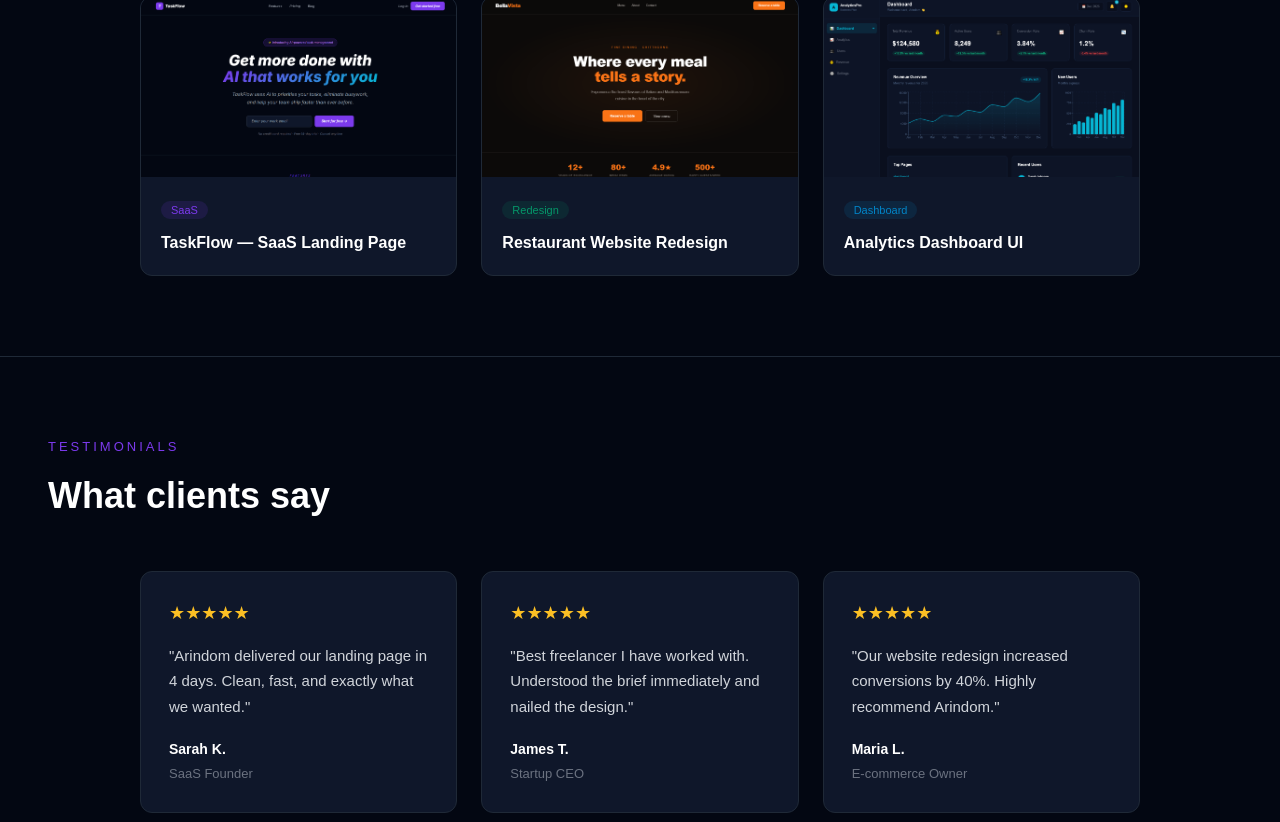
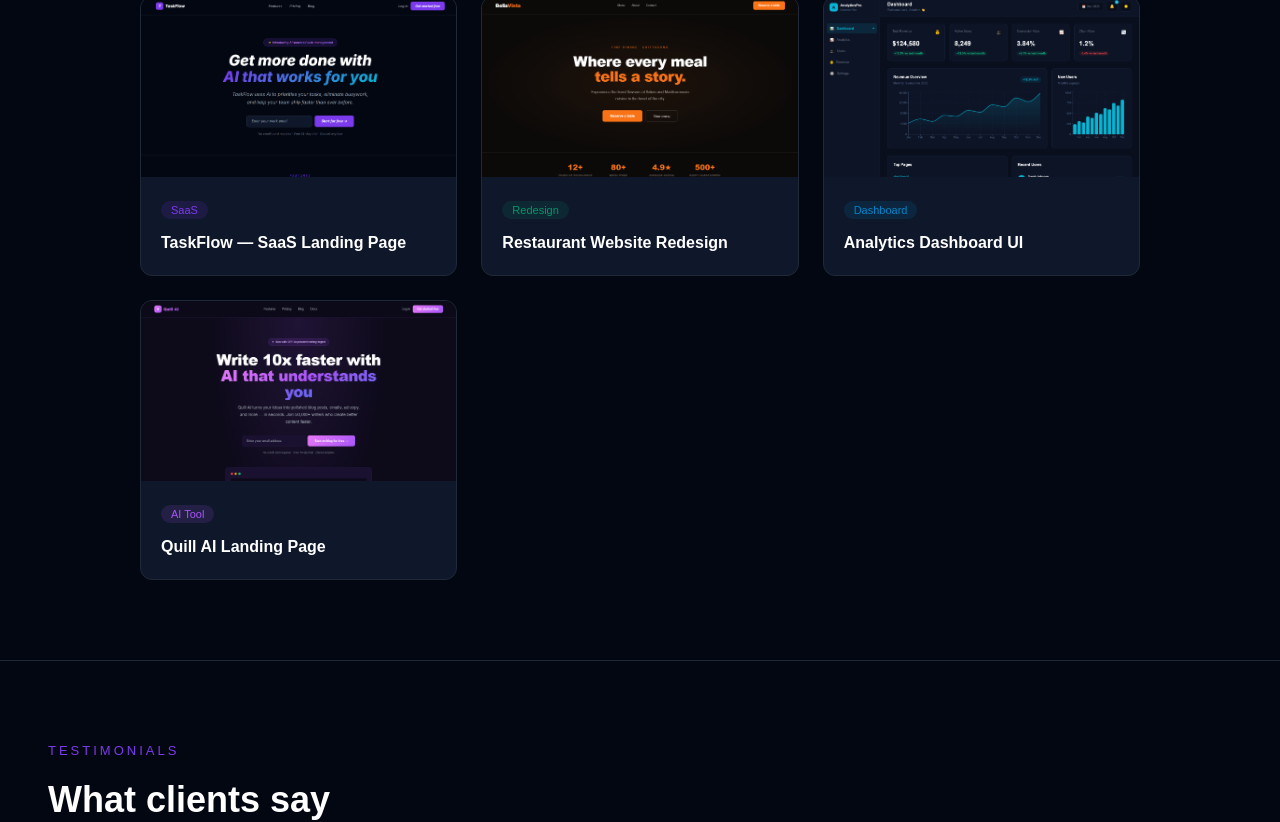
Before and after one commit to arindom13-debug/my-portfolio, a React (Vite) app: page / in a window 1280 px wide. Shown: the part 1856-2678 px from the top of the page. Built offline with nearby package versions, Linux system fonts and the light colour scheme.

Commit message:
add Quill AI to portfolio

```diff
--- a/src/App.jsx
+++ b/src/App.jsx
@@ -349,6 +349,13 @@
               image: "/dashboard.png",
               link: "https://dashboard-two-beta-77.vercel.app/",
             },
+            {
+              title: "Quill AI Landing Page",
+              tag: "AI Tool",
+              color: "#a855f7",
+              image: "/quill-ai.png",
+              link: "https://quill-ai-gray.vercel.app/",
+            },
           ].map((project, i) => (
             <div
               key={i}
```
Also changed, not shown: public/quill-ai.png (added).
